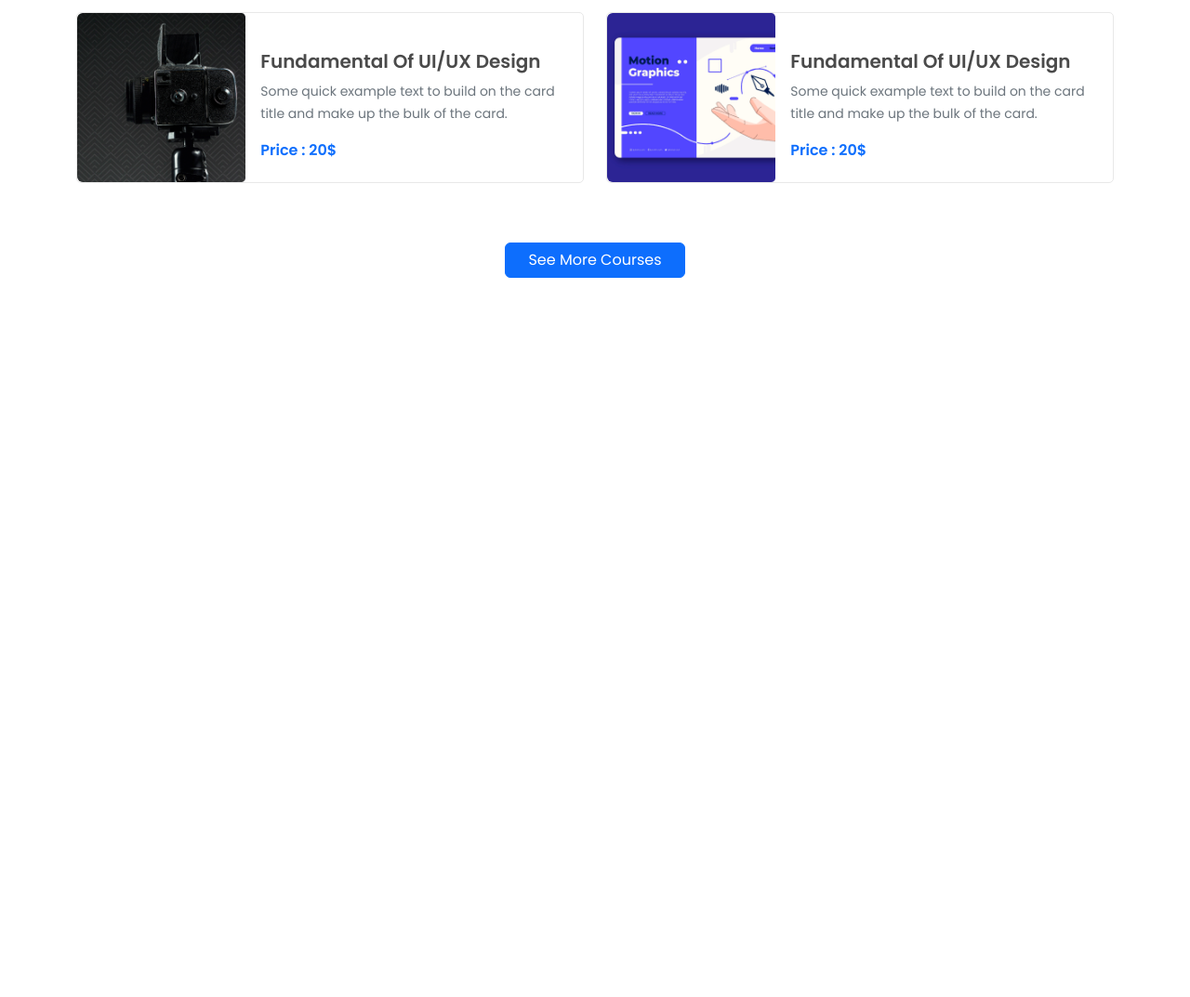
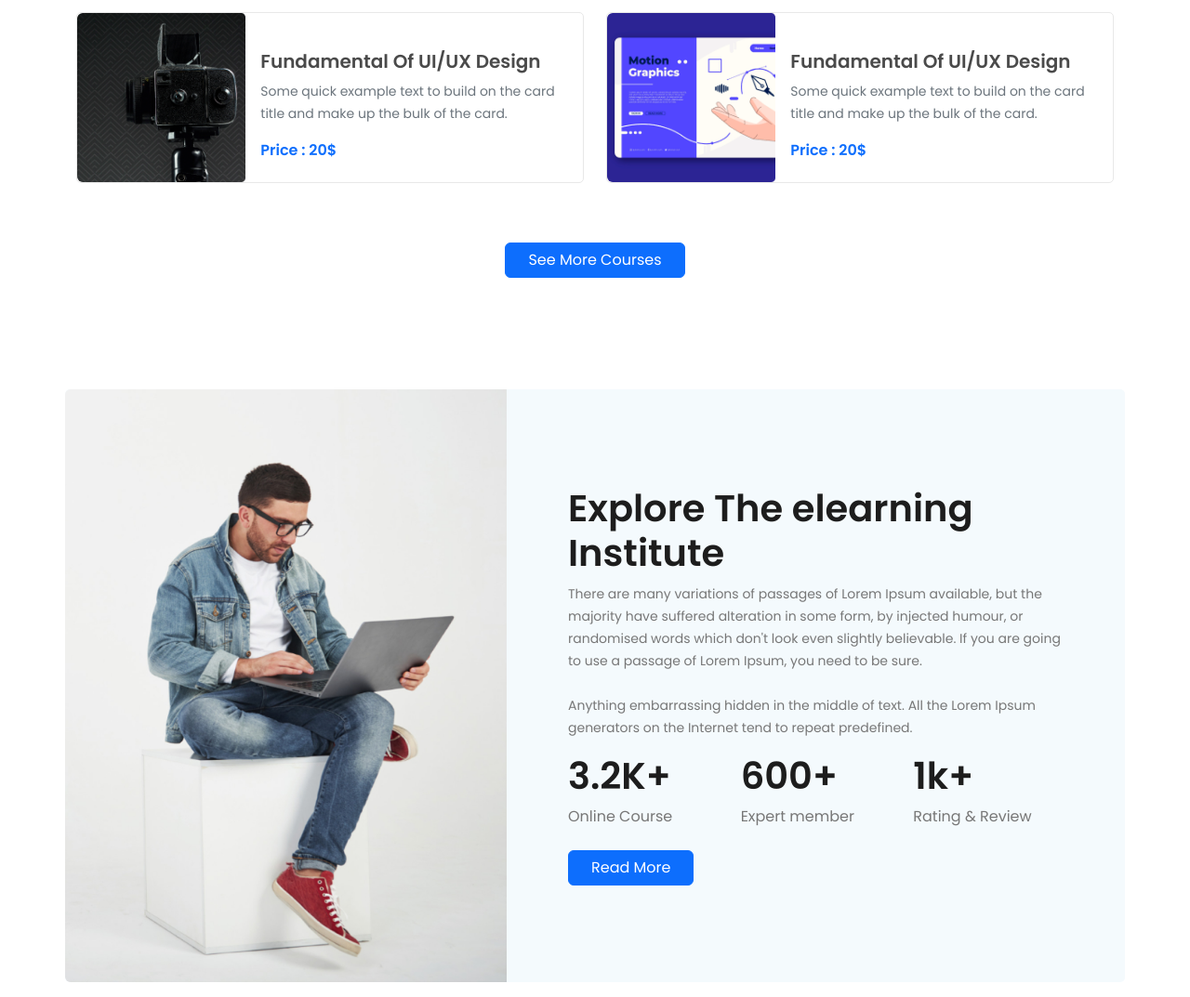
Before and after one commit to rakibhasantusar/Pro-Academia, a plain HTML site: page index.html in a window 1280 px wide. Shown: the part 1398-2471 px from the top of the page at 93% size. Before the commit the page ends 1697 px from the top, so only its background shows below. Drawn offline with nearby package versions, Linux system fonts and the light colour scheme.

Commit message:
explore section complete

```diff
--- a/index.html
+++ b/index.html
@@ -205,7 +205,46 @@
                 </div>
             </div>
         </section>
+        <!-- explore section  -->
+        <section class="container mt-custom" >
+            <div class="row">
+                <div class="card mb-3 p-0 border-0" style="max-width: 100%;" >
+                    <div class="row g-0" style="background: #F4FAFD; border-radius: 5px;">
+                      <div class="col-md-5">
+                        <img src="images/working.png" class="img-fluid custom-height rounded-start" alt="...">
+                      </div>
+                      <div class="col-md-7 my-auto" style="padding:50px;">
+                        <div class="card-body">
+                          <h5 class="card-title fw-bold fs-1" style="color: #1D1D1D;">Explore The elearning <br>Institute</h5>
+                          <p class="card-text" style="color:#777777 ;"> <small> There are many variations of passages of Lorem Ipsum available, but the majority have suffered alteration in some form, by injected humour, or randomised words which don't look even slightly believable. If you are going to use a passage of Lorem Ipsum, you need to be sure. <br> <br>
 
+                            Anything embarrassing hidden in the middle of text. All the Lorem Ipsum generators on the Internet tend to repeat predefined.</small></p>
+                            <div class="row">
+                                <div class="col-lg-4 col-md-6 col-sm-6">
+                                    <h2 class="card-title fw-bold  fs-1" style="color: #1D1D1D;">3.2K+</h2>
+                                    <p style="color:#777777;">Online Course</p>
+                                </div>
+                                <div class="col-lg-4 col-md-6 col-sm-6">
+                                    <h2 class="card-title fw-bold  fs-1" style="color: #1D1D1D;">600+</h2>
+                                    <p style="color:#777777;">Expert member</p>
+                                </div>
+                                <div class="col-lg-4 col-md-6 col-sm-6">
+                                    <h2 class="card-title fw-bold  fs-1" style="color: #1D1D1D;">1k+</h2>
+                                    <p style="color:#777777;">Rating & Review</p>
+                                </div>
+                            </div>
+                                <div class="row mt-2">
+                                    <div class="col">
+                                        <div class="btn btn-primary px-4">Read More</div>
+                                    </div>
+                                </div>
+                            </div>
+                        </div>
+                      </div>
+                    </div>
+                  </div>
+            </div>
+        </section>
 
     </main>
 
--- a/style.css
+++ b/style.css
@@ -51,3 +51,7 @@ body{
         object-position: center center;
     }
   }
+  /* third section  */
+  @media (max-width: 991.98px) { .custom-height{
+    height: 100%;
+  } }
```
